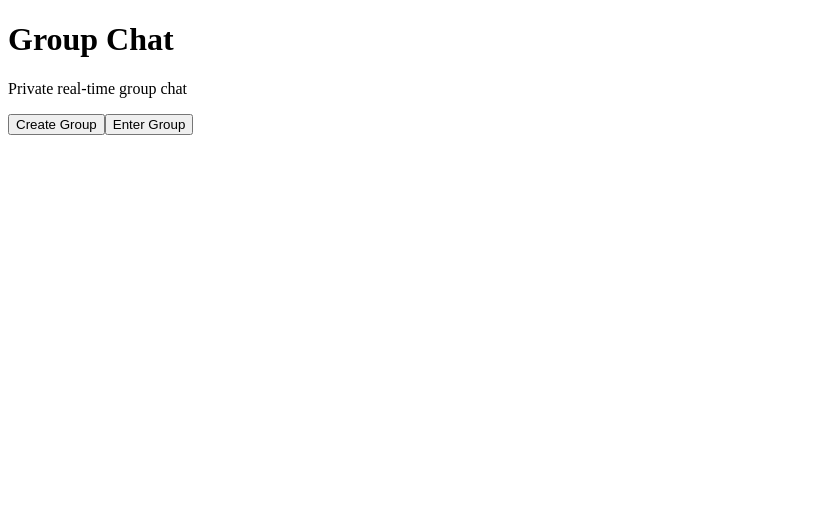
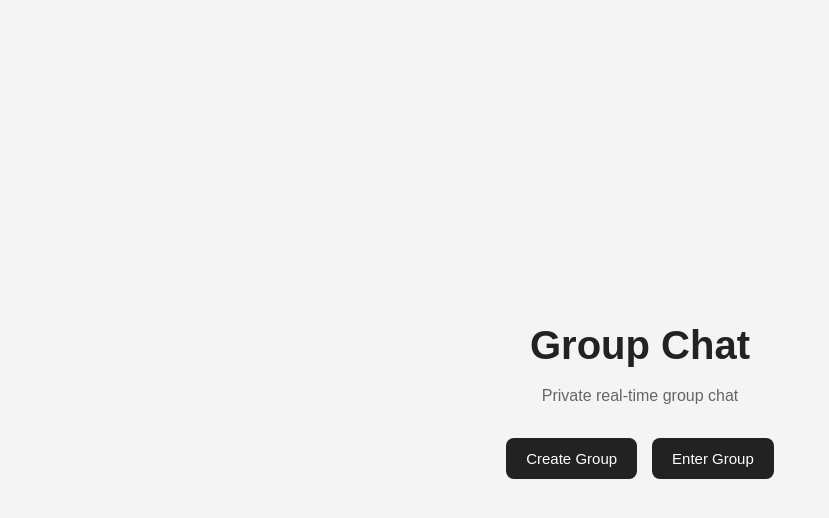
Before and after one commit to juddjhf/Chat-APP, a React (Vite) app in the folder frontend/: page / in a window 1280 px wide. Shown: the top 518 px of the page, without its empty margins (0-829 px from the left). Built offline with nearby package versions, Linux system fonts and the light colour scheme.

Commit message:
Update index.css

```diff
--- a/frontend/src/index.css
+++ b/frontend/src/index.css
@@ -1,126 +1,96 @@
-@media (max-width: 768px) {
-    html, body {
-        height: 100%;
+/* =========================
+   RESET & BASE
+========================= */
+* {
     margin: 0;
-        overflow: hidden;
-    }
-
-    .chat-container {
-        display: flex;
-        flex-direction: column;
-        width: 100%;
-        height: 100vh;      /* fallback */
-        height: 100dvh;     /* handles mobile browser address bar */
-        border-radius: 0;
-        box-shadow: none;
-    }
-
-    .chat-body {
-        display: flex;
-        flex-direction: column;
-        flex: 1 1 auto;
-        min-height: 0;      /* lets .messages scroll instead of overflowing */
-    }
-
-    .chat-main {
-        display: flex;
-        flex-direction: column;
-        flex: 1 1 auto;
-        min-height: 0;
-        order: 1;
-    }
-
-    .chat-header {
-        flex: 0 0 auto;
-        padding: 10px 12px;
-    }
-
-    .chat-header h1 { font-size: 16px; }
-    .chat-header p  { font-size: 12px; }
-
-    .messages {
-        flex: 1 1 auto;
-        min-height: 0;
-        padding: 10px 8px;
-        overflow-y: auto;
-        -webkit-overflow-scrolling: touch;
-    }
-
-    .message {
-        max-width: 90%;
-        padding: 9px 11px;
-        margin-bottom: 8px;
-        word-break: break-word;
-    }
-
-    .message strong { font-size: 12px; }
-    .message p      { font-size: 14px; line-height: 1.4; }
-    .message-time   { font-size: 10px; }
-
-    /* Compact members section */
-    .chat-sidebar {
-        order: 2;
-        flex: 0 0 auto;
-        width: 100%;
-        max-height: 76px;
-        padding: 7px 10px;
-        overflow: auto;
-        border-top: 1px solid #ddd;
-        border-left: 0;
-    }
-
-    .members h3 { margin: 0 0 4px; font-size: 12px; }
-    .member     { gap: 6px; padding: 3px 0; font-size: 12px; }
-    .online-dot { width: 7px; height: 7px; }
-
-    .message-input {
-        flex: 0 0 auto;
-        display: flex;
-        align-items: center;
-        gap: 7px;
-        width: 100%;
-        padding: 8px;
-        padding-bottom: max(8px, env(safe-area-inset-bottom));
-        background: #fff;
+    padding: 0;
     box-sizing: border-box;
 }
 
-    .message-input input {
-        flex: 1 1 0;
-        min-width: 0;
-        padding: 11px 10px;
-        font-size: 16px;    /* 16px prevents iOS auto-zoom on focus */
+html {
+    width: 100%;
+    min-height: 100%;
+    -webkit-text-size-adjust: 100%;
+    text-size-adjust: 100%;
 }
 
-    .message-input button {
-        flex: 0 0 auto;
-        min-height: 42px;
-        padding: 10px 12px;
-        font-size: 14px;
-    }
+body,
+#root {
+    width: 100%;
+    min-height: 100%;
 }
 
-/* Very narrow phones */
-@media (max-width: 360px) {
-    .chat-header { padding: 8px 9px; }
-    .chat-header h1 { font-size: 15px; }
-    .chat-header p  { font-size: 11px; }
+body {
+    font-family: Arial, sans-serif;
+    background: #f4f4f4;
+    color: #222;
+    overflow-x: hidden;
+}
 
-    .messages { padding: 9px 7px; }
+button,
+input {
+    font: inherit;
+}
 
-    .message {
-        max-width: 94%;
-        padding: 8px 9px;
+button {
+    border: 0;
+    border-radius: 8px;
+    padding: 12px 20px;
+    background: #222;
+    color: #fff;
+    font-size: 15px;
+    cursor: pointer;
+    touch-action: manipulation;
 }
-    .message p { font-size: 13px; }
 
-    .message-input {
-        gap: 5px;
-        padding: 6px;
-        padding-bottom: max(6px, env(safe-area-inset-bottom));
+button:hover {
+    opacity: 0.86;
 }
-    .message-input button {
-        padding: 9px 10px;
-        font-size: 13px;
+
+button:disabled {
+    opacity: 0.6;
+    cursor: not-allowed;
 }
+
+/* =========================
+   HOME PAGE
+========================= */
+.app {
+    width: 100%;
+    min-height: 100vh;
+    min-height: 100dvh;
+    padding: 30px 20px;
+    display: flex;
+    flex-direction: column;
+    align-items: center;
+    justify-content: center;
+    gap: 15px;
 }
+
+.app h1 {
+    max-width: 100%;
+    font-size: 40px;
+    line-height: 1.2;
+    text-align: center;
+    overflow-wrap: anywhere;
+}
+
+.app > p {
+    max-width: 600px;
+    color: #666;
+    line-height: 1.5;
+    text-align: center;
+}
+
+.buttons {
+    display: flex;
+    justify-content: center;
+    gap: 15px;
+    margin-top: 15px;
+}
+
+/* =========================
+   FORMS
+========================= */
+.form-box {
+    width: 100%;
```
Lines whose indentation alone changed are shown as unchanged.
